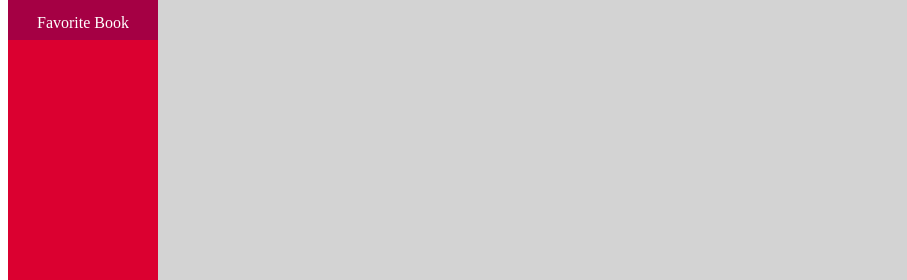
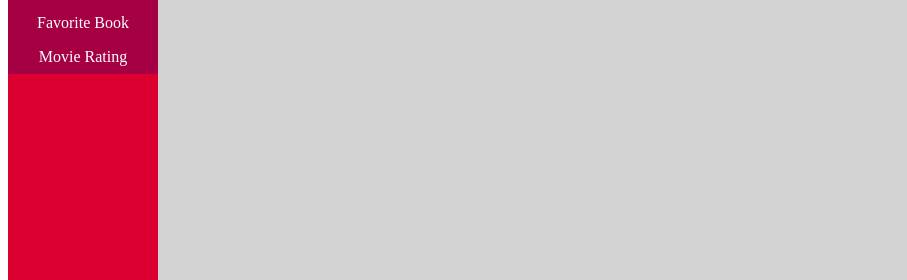
Before and after one commit to Ish-Patel/Ish-Patel.github.io, a plain HTML site: page Hobbies.html in a window 1280 px wide. Shown: the part 189-469 px from the top of the page, 0-907 px from the left. Drawn offline with Linux system fonts and the light colour scheme.

Commit message:
Update Hobbies.html

```diff
--- a/Hobbies.html
+++ b/Hobbies.html
@@ -26,6 +26,7 @@
                         		<li><a class="active" href=Hobbies.html>Hobbies</a></li>
                         		<li><a href=Sports.html>Favorite Sports Team</a></li>
                         		<li><a href=Books.html>Favorite Book</a></li>
+					<li><a href=Movie.html>Movie Rating</a></li>
 				</ul>
         		</font>
 		    </div>
```
